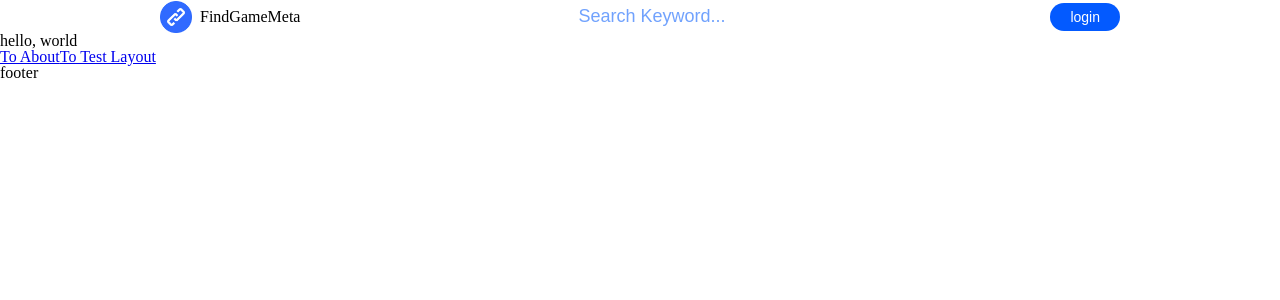
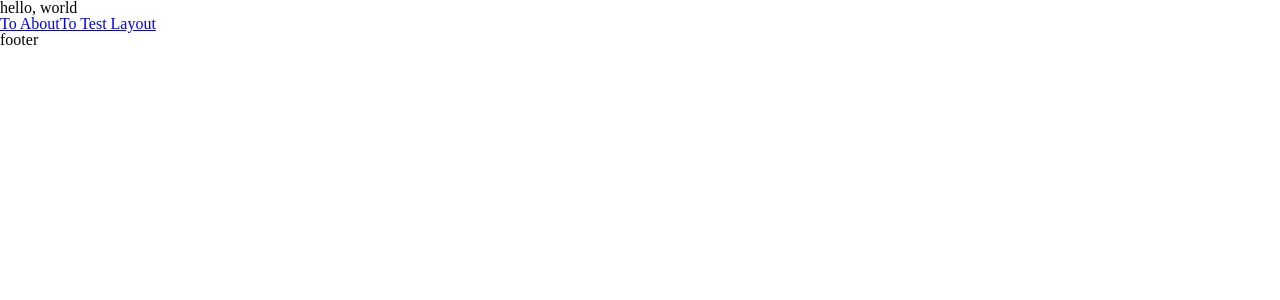
Before and after one commit to tooktak/find-game-friend-front, a Next.js app: page / in a window 1280 px wide. Shown: the top 300 px of the page. Built offline with nearby package versions, Linux system fonts and the light colour scheme; a web font is replaced by a local one.

Commit message:
remove header Component for layout test

```diff
--- a/pages/_app.tsx
+++ b/pages/_app.tsx
@@ -1,14 +1,14 @@
-import Header from '@/components/Header';
-import HeaderRight from '@/components/HeaderRight';
-import Logo from '@/components/Logo';
-import Search from '@/components/Search';
+// import Header from '@/components/Header';
+// import HeaderRight from '@/components/HeaderRight';
+// import Logo from '@/components/Logo';
+// import Search from '@/components/Search';
 import '@/styles/globals.scss';
 import type { AppProps } from 'next/app';
 
 function MyApp({ Component, pageProps }: AppProps) {
   return (
     <>
-      <Header left={<Logo />} center={<Search />} right={<HeaderRight />} />
+      {/* <Header left={<Logo />} center={<Search />} right={<HeaderRight />} /> */}
       <Component {...pageProps} />
     </>
   );
```
